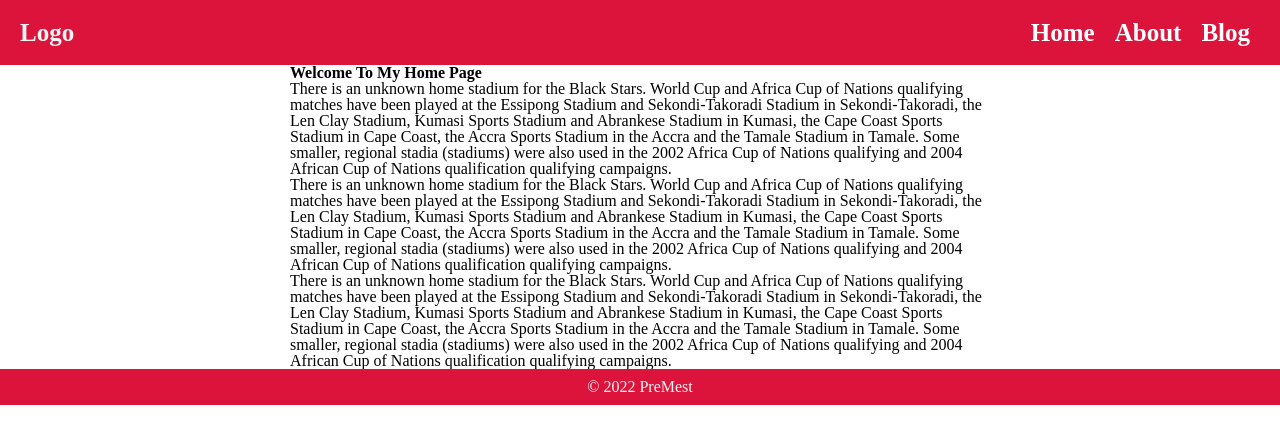
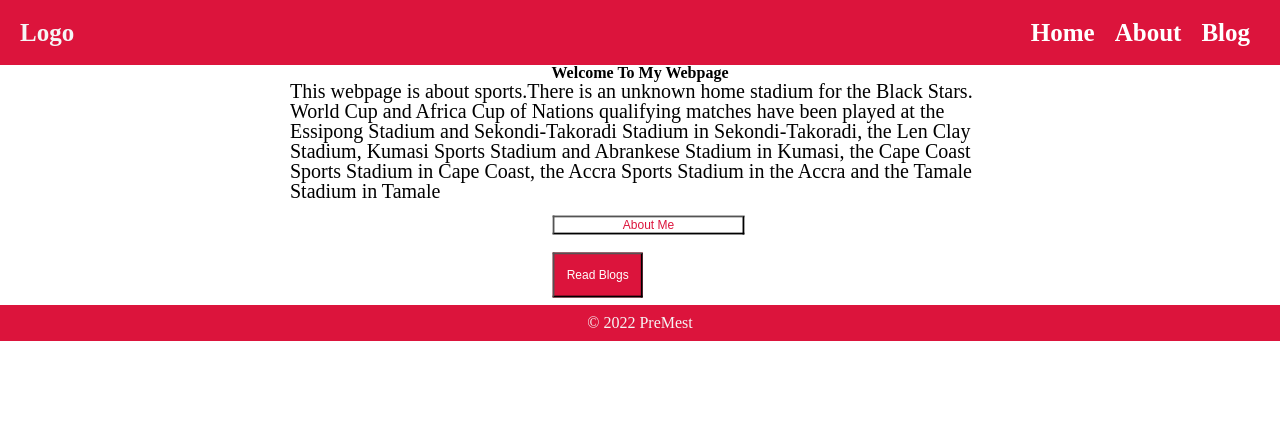
Before and after one commit to Danwanaa94/Blogsite, a React (Create React App) app: page / in a window 1280 px wide. Shown: the top 444 px of the page. Built offline with nearby package versions, Linux system fonts and the light colour scheme.

Commit message:
added some modifications

```diff
--- /dev/null
+++ b/src/context/AboutContext.js
@@ -0,0 +1,18 @@
+import { createContext } from "react";
+
+ export const AboutContext = createContext();
+
+function AboutContextProvider({children}){
+    const about={
+        name: "Danwanaa Rauf",
+        hobbies:["Story tellin", "Football","Boxing"],
+        bio: "I am a professional young man who desires community growth"
+    }
+    return(
+        <AboutContext.Provider value={{about}}>
+            {children}
+        </AboutContext.Provider>
+    )
+}
+
+export default AboutContextProvider
--- a/src/index.css
+++ b/src/index.css
@@ -37,3 +37,34 @@ footer{
   text-align: center;
   color: whitesmoke;
 }
+.banner{
+  height: 30vh;
+  width: 100%;
+  display: flex;
+  flex-direction: column;
+  align-items: center;
+  justify-content: space-between;
+}
+.banner h1{
+  font-size: 50px;
+}
+.banner p{
+  font-size: 20px;
+}
+.actions-wrap{
+  transform:scale(0.9) ;
+}
+.btn-outline{
+  color: crimson;
+  background-color: transparent;
+  margin: 10px;
+  height: 100;
+  width: 100%;
+}
+.btn-contain{
+  background-color: crimson;
+  color: white;
+  margin: 10px;
+  height: 50px;
+  width: 100px;
+}
--- a/src/index.js
+++ b/src/index.js
@@ -3,12 +3,15 @@ import ReactDOM from 'react-dom';
 import './index.css';
 import App from './App';
 import reportWebVitals from './reportWebVitals';
+import AboutContextProvider from "./context/AboutContext";
 import {BrowserRouter} from "react-router-dom"
 ReactDOM.render(
   <React.StrictMode>
+    <AboutContextProvider>
     <BrowserRouter>
     <App />
     </BrowserRouter>
+    </AboutContextProvider>
   </React.StrictMode>,
   document.getElementById('root')
 );
--- a/src/pages/About.js
+++ b/src/pages/About.js
@@ -1,32 +1,31 @@
 import React from 'react'
 import withLayout from './withLayout'
+import {useContext} from 'react'
+import {AboutContext} from '../context/AboutContext'
 
 function About() {
+   const {about} = useContext(AboutContext)
   return (
-    <div>
-    <h1>About Me</h1>
-    <div>
-    <p>There is an unknown home stadium for the Black Stars. World Cup and Africa Cup
-        of Nations qualifying matches have been played at the Essipong Stadium and Sekondi-Takoradi
-        Stadium in Sekondi-Takoradi, the Len Clay Stadium, Kumasi Sports Stadium and Abrankese Stadium in Kumasi,
-        the Cape Coast Sports Stadium in Cape Coast, the Accra Sports Stadium in the Accra and the Tamale Stadium
-        in Tamale. Some smaller, regional stadia (stadiums) were also used in the 2002 Africa Cup of Nations qualifying
-         and 2004 African Cup of Nations qualification qualifying campaigns.</p>
+    <div style={{maxwidth:"700px",margin:"auto",padding:"20px 0"}}>
+      <h2>About Me</h2>
 
-    <p>There is an unknown home stadium for the Black Stars. World Cup and Africa Cup of Nations qualifying
-         matches have been played at the Essipong Stadium and Sekondi-Takoradi Stadium in Sekondi-Takoradi, the
-          Len Clay Stadium, Kumasi Sports Stadium and Abrankese Stadium in Kumasi, the Cape Coast Sports Stadium in
-           Cape Coast, the Accra Sports Stadium in the Accra and the Tamale Stadium in Tamale. Some smaller,
-           regional stadia (stadiums) were also used in the 2002 Africa Cup of Nations qualifying and 2004 African Cup of
-           Nations qualification qualifying campaigns.</p>
+      <div style={{marginTop:"10px"}}>
+        <h3>Name</h3>
+        <p>{About.name}</p>
+      </div>
+      <div style={{marginTop:"10px"}}>
+        <h3>Bio</h3>
+        <p>{about.bio}</p>
+      </div>
+      <div style={{marginTop:"10px"}}>
+        <h3>Hobbies</h3>
+        {
+          about.hobbies.map((hobby)=>(
+            <p key={hobby} style ={{display:"inline-block", marginRight:"10px"}}>{hobby}</p>
+          ))
+        }
+      </div>
 
-    <p>There is an unknown home stadium for the Black Stars. World Cup and Africa Cup of Nations qualifying matches
-        have been played at the Essipong Stadium and Sekondi-Takoradi Stadium in Sekondi-Takoradi, the Len Clay Stadium,
-         Kumasi Sports Stadium and Abrankese Stadium in Kumasi, the Cape Coast Sports Stadium in Cape Coast, the Accra
-          Sports Stadium in the Accra and the Tamale Stadium in Tamale. Some smaller, regional stadia (stadiums) were
-          also used in the 2002 Africa Cup of Nations qualifying and 2004 African Cup of Nations qualification
-           qualifying campaigns.</p>
-    </div>
     </div>
   )
 }
--- a/src/pages/Home.js
+++ b/src/pages/Home.js
@@ -1,34 +1,27 @@
 import React from 'react'
 import withLayout from './withLayout'
+import { useNavigate } from 'react-router-dom'
 
 function Home() {
+  const navigate = useNavigate()
   return (
     <div>
-    <h1>Welcome To My Home Page</h1>
-    <div>
-    <p>There is an unknown home stadium for the Black Stars. World Cup and Africa Cup
+      <div className='banner'>
+        <h2>Welcome To My Webpage</h2>
+        <p> This webpage is about sports.There is an unknown home stadium for the Black Stars. World Cup and Africa Cup
         of Nations qualifying matches have been played at the Essipong Stadium and Sekondi-Takoradi
         Stadium in Sekondi-Takoradi, the Len Clay Stadium, Kumasi Sports Stadium and Abrankese Stadium in Kumasi,
-        the Cape Coast Sports Stadium in Cape Coast, the Accra Sports Stadium in the Accra and the Tamale Stadium
-        in Tamale. Some smaller, regional stadia (stadiums) were also used in the 2002 Africa Cup of Nations qualifying
-         and 2004 African Cup of Nations qualification qualifying campaigns.</p>
+        the Cape Coast Sports Stadium in Cape Coast, the Accra Sports Stadium in the Accra and the Tamale
+        Stadium in Tamale</p>
+        <div className='actions-wrap'>
+          <button className='btn-outline' onClick={()=>navigate("./about")}>About Me</button>
+          <button className='btn-contain' onClick={()=>navigate("./blog")}>Read Blogs</button>
 
-    <p>There is an unknown home stadium for the Black Stars. World Cup and Africa Cup of Nations qualifying
-         matches have been played at the Essipong Stadium and Sekondi-Takoradi Stadium in Sekondi-Takoradi, the
-          Len Clay Stadium, Kumasi Sports Stadium and Abrankese Stadium in Kumasi, the Cape Coast Sports Stadium in
-           Cape Coast, the Accra Sports Stadium in the Accra and the Tamale Stadium in Tamale. Some smaller,
-           regional stadia (stadiums) were also used in the 2002 Africa Cup of Nations qualifying and 2004 African Cup of
-           Nations qualification qualifying campaigns.</p>
 
-    <p>There is an unknown home stadium for the Black Stars. World Cup and Africa Cup of Nations qualifying matches
-        have been played at the Essipong Stadium and Sekondi-Takoradi Stadium in Sekondi-Takoradi, the Len Clay Stadium,
-         Kumasi Sports Stadium and Abrankese Stadium in Kumasi, the Cape Coast Sports Stadium in Cape Coast, the Accra
-          Sports Stadium in the Accra and the Tamale Stadium in Tamale. Some smaller, regional stadia (stadiums) were
-          also used in the 2002 Africa Cup of Nations qualifying and 2004 African Cup of Nations qualification
-           qualifying campaigns.</p>
-    </div>
-    </div>
+        </div>
+        </div>
+        </div>
   )
 }
 
-export default withLayout(Home)
+export default withLayout (Home)
```
Also changed, not shown: public/posts.json (+19 -2 lines).
